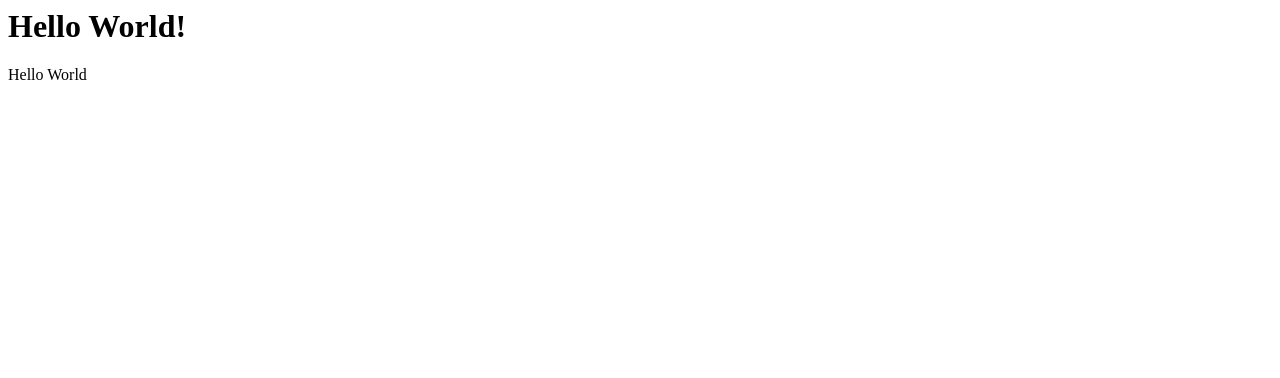
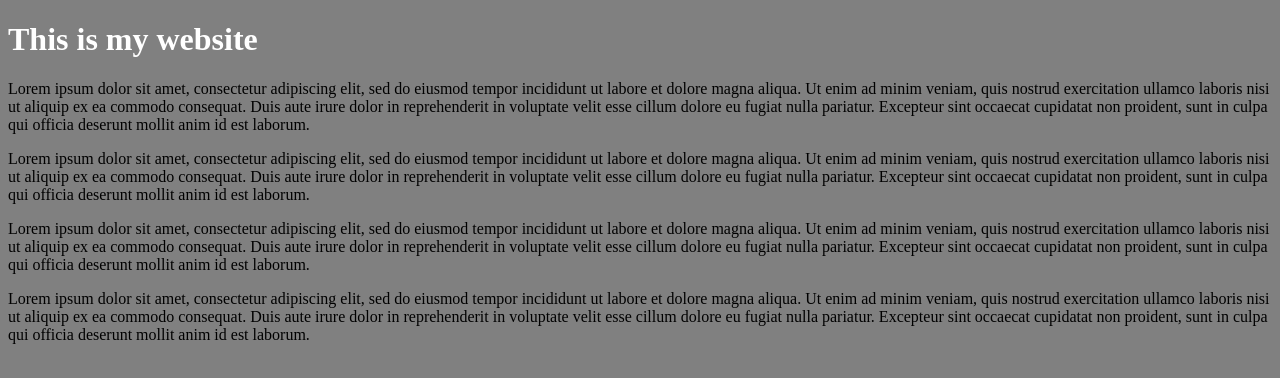
Before and after one commit to ruecks/ruecks.github.io, a plain HTML site: page index.html in a window 1280 px wide. Drawn offline with Linux system fonts and the light colour scheme.

Commit message:
Add files via upload

```diff
--- a/index.html
+++ b/index.html
@@ -1,4 +1,17 @@
-<h1>Hello World!</h1>
-<body>
-    Hello World
+<!DOCTYPE html>
+
+<html>
+<head>
+    <title>My Website</title>
+</head>
+<body style="background-color:grey">
+
+    <h1 style="color:white">This is my website</h1>
+
+    <p>Lorem ipsum dolor sit amet, consectetur adipiscing elit, sed do eiusmod tempor incididunt ut labore et dolore magna aliqua. Ut enim ad minim veniam, quis nostrud exercitation ullamco laboris nisi ut aliquip ex ea commodo consequat. Duis aute irure dolor in reprehenderit in voluptate velit esse cillum dolore eu fugiat nulla pariatur. Excepteur sint occaecat cupidatat non proident, sunt in culpa qui officia deserunt mollit anim id est laborum.</p>
+    <p>Lorem ipsum dolor sit amet, consectetur adipiscing elit, sed do eiusmod tempor incididunt ut labore et dolore magna aliqua. Ut enim ad minim veniam, quis nostrud exercitation ullamco laboris nisi ut aliquip ex ea commodo consequat. Duis aute irure dolor in reprehenderit in voluptate velit esse cillum dolore eu fugiat nulla pariatur. Excepteur sint occaecat cupidatat non proident, sunt in culpa qui officia deserunt mollit anim id est laborum.</p>
+    <p>Lorem ipsum dolor sit amet, consectetur adipiscing elit, sed do eiusmod tempor incididunt ut labore et dolore magna aliqua. Ut enim ad minim veniam, quis nostrud exercitation ullamco laboris nisi ut aliquip ex ea commodo consequat. Duis aute irure dolor in reprehenderit in voluptate velit esse cillum dolore eu fugiat nulla pariatur. Excepteur sint occaecat cupidatat non proident, sunt in culpa qui officia deserunt mollit anim id est laborum.</p>
+    <p>Lorem ipsum dolor sit amet, consectetur adipiscing elit, sed do eiusmod tempor incididunt ut labore et dolore magna aliqua. Ut enim ad minim veniam, quis nostrud exercitation ullamco laboris nisi ut aliquip ex ea commodo consequat. Duis aute irure dolor in reprehenderit in voluptate velit esse cillum dolore eu fugiat nulla pariatur. Excepteur sint occaecat cupidatat non proident, sunt in culpa qui officia deserunt mollit anim id est laborum.</p>
+
 </body>
+</html>
```
